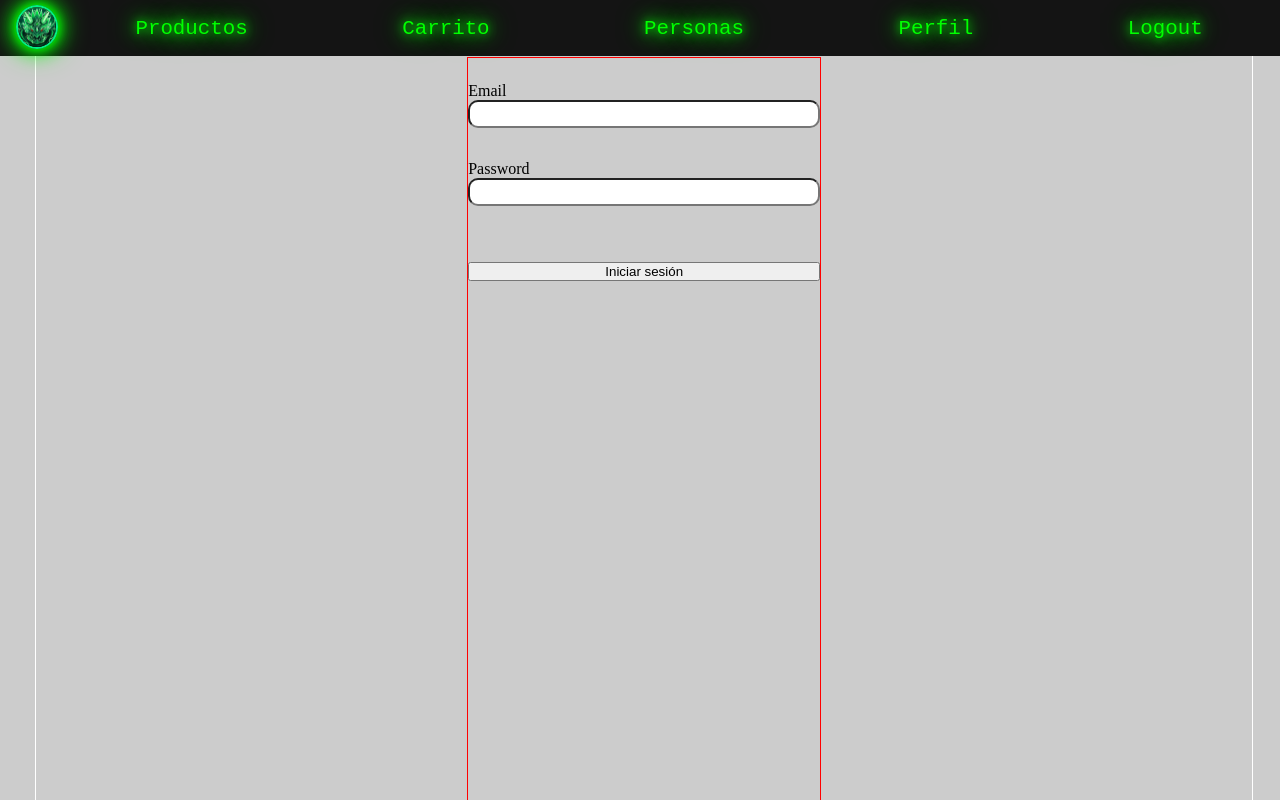
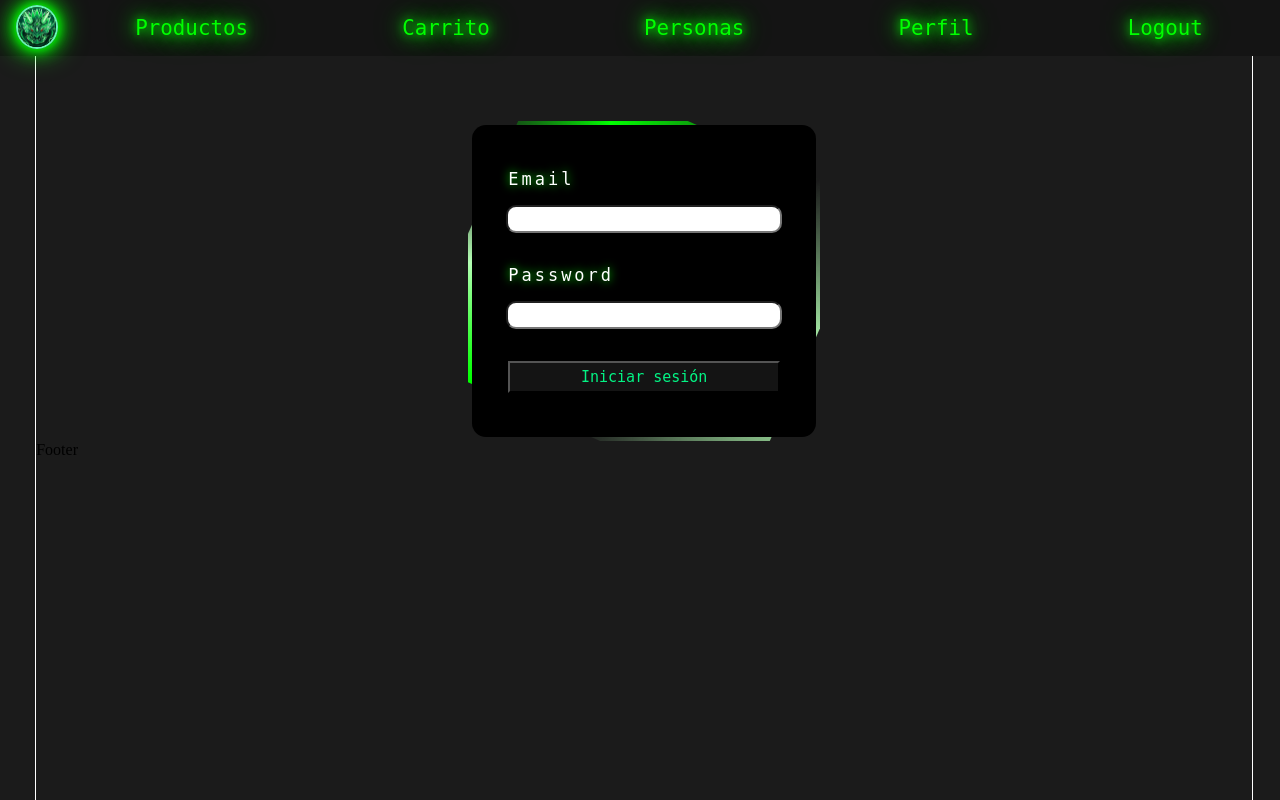
Before and after one commit to LuxDavid/RedSocialS, a React (Vite) app in the folder frontend/: page /login in a window 1280 px wide. Shown: the top 800 px of the page. Built offline with nearby package versions, Linux system fonts and the light colour scheme.

Commit message:
nuevos estilos para el login

```diff
--- a/frontend/src/components/ItemListContainer.jsx
+++ b/frontend/src/components/ItemListContainer.jsx
@@ -2,7 +2,7 @@ import React from 'react'
 
 const ItemListContainer = () => {
   return (
-    <div>ItemListContainer</div>
+    <div>Lista de productos</div>
   )
 }
 
--- a/frontend/src/components/Login.jsx
+++ b/frontend/src/components/Login.jsx
@@ -55,7 +55,7 @@ const Login = () => {
 
   return (
     <>
-        <form method='POST' onSubmit={login} className='form-page'>
+        <form method='POST' onSubmit={login} className='form-page electric-box'>
 
                 <label htmlFor="email" className='labels-login'>Email</label>
                 <input type="email" name='email' className='login-input' onChange={changed}/>
@@ -63,7 +63,7 @@ const Login = () => {
                 <label htmlFor="password" className='labels-login'>Password</label>
                 <input type="password" name='password' className='login-input' onChange={changed}/>
 
-                <input type="submit" value="Iniciar sesión"/>
+                <input type="submit" value="Iniciar sesión" />
 
         </form>
     </>
--- a/frontend/src/public/css/index.css
+++ b/frontend/src/public/css/index.css
@@ -4,7 +4,7 @@
 }
 
 body {
-  background-color: #ccc;
+  background-color: #1b1b1b;
 }
 
 #layout__header {
@@ -67,7 +67,7 @@ body {
   color: white;
   text-decoration: none;
   color: #0f0;
-  font-family: monospace;
+  font-family: "monospace";
   text-shadow: 0 0 10px #0f0, 0 0 20px #0f0, 0 0 30px #0f0;
   font-size: 1.3rem;
 }
@@ -82,22 +82,80 @@ body {
   border: 1px solid white;
 }
 #layout__content .form-page {
-  padding-top: 1.5rem;
+  margin-top: 4rem;
   margin-left: auto;
   margin-right: auto;
   display: flex;
   flex-direction: column;
+  position: relative;
   width: 22rem;
-  height: 900px;
-  border: 1px solid red;
+  height: 20rem;
+  background: transparent;
+  color: #0f0;
+  display: flex;
+  justify-content: center;
+  align-items: center;
+  font-family: monospace;
+  letter-spacing: 3px;
+  text-shadow: 0 0 10px #0f0;
+  border-radius: 14px;
+  overflow: hidden;
 }
 #layout__content .form-page input[type=submit] {
-  margin-top: 1.5rem;
+  height: 2rem;
+  background-color: #141414;
+  color: #03f484;
+  cursor: pointer;
+  font-family: "monospace";
+  font-size: 15px;
+  width: 17rem;
+}
+#layout__content .form-page input[type=submit]:hover {
+  background-color: #03f484;
+  box-shadow: 0 0 10px #0f0, 0 0 10px #0f0, 0 0 10px #0f0;
+  color: white;
+}
+#layout__content .form-page .login-input:focus {
+  box-shadow: 0 0 10px #0f0, 0 0 10px #0f0, 0 0 10px #0f0;
+}
+#layout__content .form-page .labels-login {
+  font-family: "monospace";
+  color: white;
+  width: 17rem;
+  margin-bottom: 1rem;
+  font-size: 17px;
 }
 #layout__content .form-page .login-input {
   margin-bottom: 2rem;
   height: 1.5rem;
   border-radius: 10px;
+  width: 17rem;
+}
+#layout__content .form-page::before {
+  content: "";
+  position: absolute;
+  inset: -4px;
+  border-radius: inherit;
+  background: conic-gradient(from 0deg, transparent 0%, #00ff00 10%, #b3ffb3 20%, transparent 30%, #00ff00 40%, transparent 60%, #b3ffb3 75%, transparent 100%);
+  animation: spin 1.2s linear infinite;
+  z-index: 0;
+}
+#layout__content .form-page::after {
+  content: "";
+  position: absolute;
+  inset: 4px;
+  border-radius: inherit;
+  background: #000;
+  z-index: 1;
+}
+#layout__content .form-page > * {
+  position: relative;
+  z-index: 2;
+}
+@keyframes spin {
+  to {
+    transform: rotate(360deg);
+  }
 }
 
 /*# sourceMappingURL=index.css.map */
--- a/frontend/src/public/css/styles.scss
+++ b/frontend/src/public/css/styles.scss
@@ -1,4 +1,5 @@
 $color-borde: #03f484;
+$fontPage: "monospace";
 
 * {
     padding: 0px;
@@ -6,7 +7,7 @@ $color-borde: #03f484;
 }
 
 body {
-    background-color: #ccc;
+    background-color: #1b1b1b;
 }
 
 #layout__header {
@@ -74,44 +75,119 @@ body {
         width: 100%;
         height: 100%;
 
-            .nav__item--link {
+        .nav__item--link {
             color: white;
             text-decoration: none;
             color: #0f0;
-            font-family: monospace;
+            font-family: $fontPage;
             text-shadow: 0 0 10px #0f0, 0 0 20px #0f0, 0 0 30px #0f0;
             font-size: 1.3rem;
         }
     }
 }
 
-#layout__content{
+#layout__content {
     display: flex;
     flex-flow: column wrap;
     padding-top: 3.5rem;
     min-height: 100vh;
     width: 95%;
-    margin-left: 2.2rem ;
+    margin-left: 2.2rem;
     border: 1px solid white;
 
-    .form-page{
-        padding-top: 1.5rem;
+    .form-page {
+        margin-top: 4rem;
         margin-left: auto;
         margin-right: auto;
         display: flex;
         flex-direction: column;
+        position: relative;
         width: 22rem;
-        height: 900px;
-        border: 1px solid red;
+        height: 20rem;
+        background: transparent;
+        color: #0f0;
+        display: flex;
+        justify-content: center;
+        align-items: center;
+        font-family: monospace;
+        letter-spacing: 3px;
+        text-shadow: 0 0 10px #0f0;
+        border-radius: 14px;
+        overflow: hidden;
 
-        input[type=submit]{
-            margin-top: 1.5rem;
+        input[type=submit] {
+            height: 2rem;
+            background-color: #141414;
+            color: #03f484;
+            cursor: pointer;
+            font-family: $fontPage;
+            font-size: 15px;
+            width: 17rem;
         }
 
-        .login-input{
+        input[type=submit]:hover {
+            background-color: #03f484;
+            box-shadow: 0 0 10px #0f0, 0 0 10px #0f0, 0 0 10px #0f0;
+            color: white;
+        }
+
+        .login-input:focus {
+            box-shadow: 0 0 10px #0f0, 0 0 10px #0f0, 0 0 10px #0f0;
+        }
+
+        .labels-login {
+            font-family: $fontPage;
+            color: white;
+            width: 17rem;
+            margin-bottom: 1rem;
+            font-size: 17px;
+        }
+
+        .login-input {
             margin-bottom: 2rem;
             height: 1.5rem;
-            border-radius:10px;
+            border-radius: 10px;
+            width: 17rem;
         }
     }
+
+    .form-page::before {
+    content: "";
+    position: absolute;
+    inset: -4px;
+    border-radius: inherit;
+
+    background: conic-gradient(from 0deg,
+            transparent 0%,
+            #00ff00 10%,
+            #b3ffb3 20%,
+            transparent 30%,
+            #00ff00 40%,
+            transparent 60%,
+            #b3ffb3 75%,
+            transparent 100%);
+
+    animation: spin 1.2s linear infinite;
+    z-index: 0;
 }
+
+.form-page::after {
+    content: "";
+    position: absolute;
+    inset: 4px;
+    border-radius: inherit;
+    background: #000;
+    z-index: 1;
+}
+
+.form-page>* {
+    position: relative;
+    z-index: 2;
+}
+
+@keyframes spin {
+    to {
+        transform: rotate(360deg);
+    }
+}
+}
--- a/frontend/src/router/Routing.jsx
+++ b/frontend/src/router/Routing.jsx
@@ -12,6 +12,10 @@ export const router= createBrowserRouter([
             {
                 path: 'login',
                 element:<Login/>
+            },
+            {
+                index:true,
+                element:<ItemListContainer/>
             }
         ]
     }
```
Also changed, not shown: 1 other file (tests, documents, lock files or other folders).
